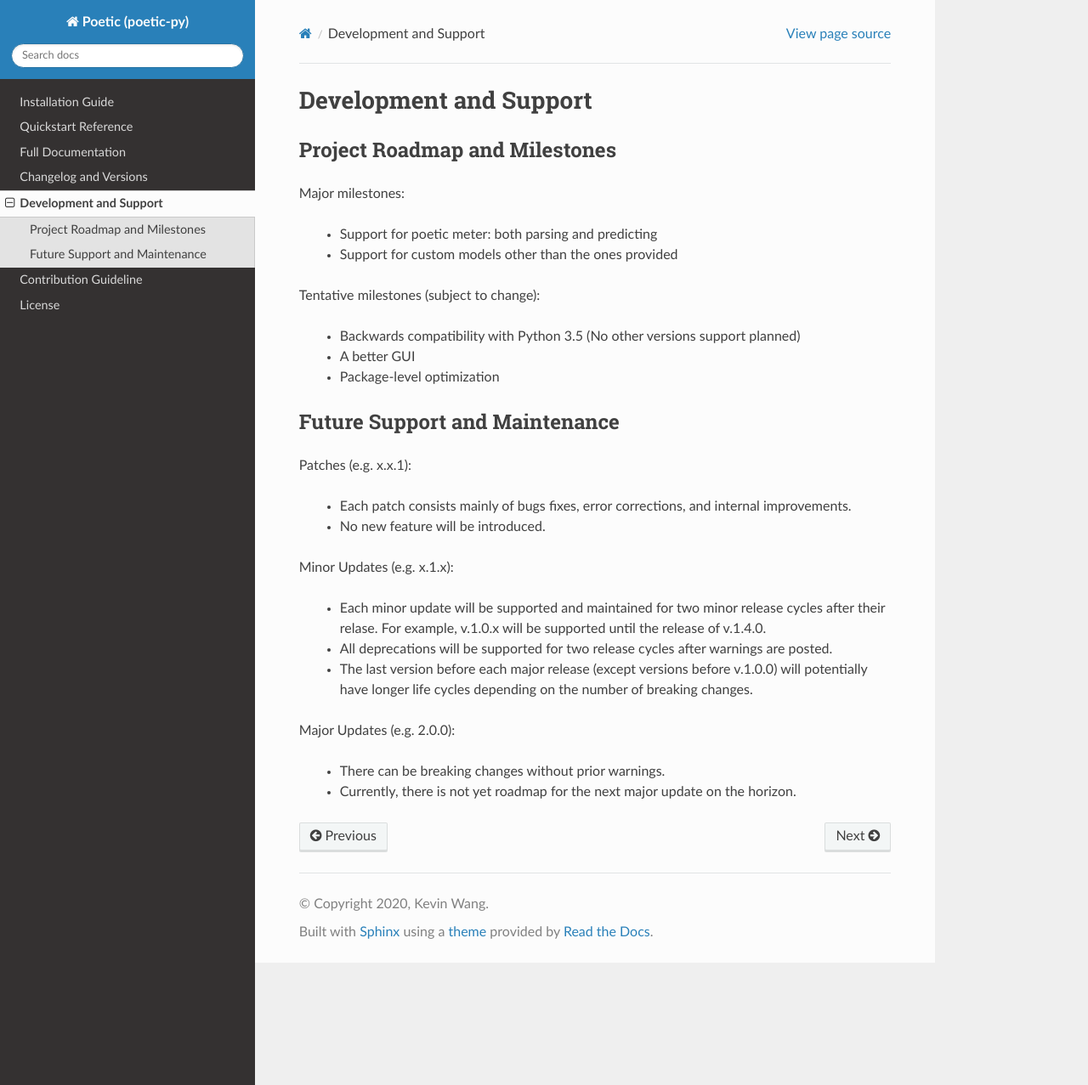
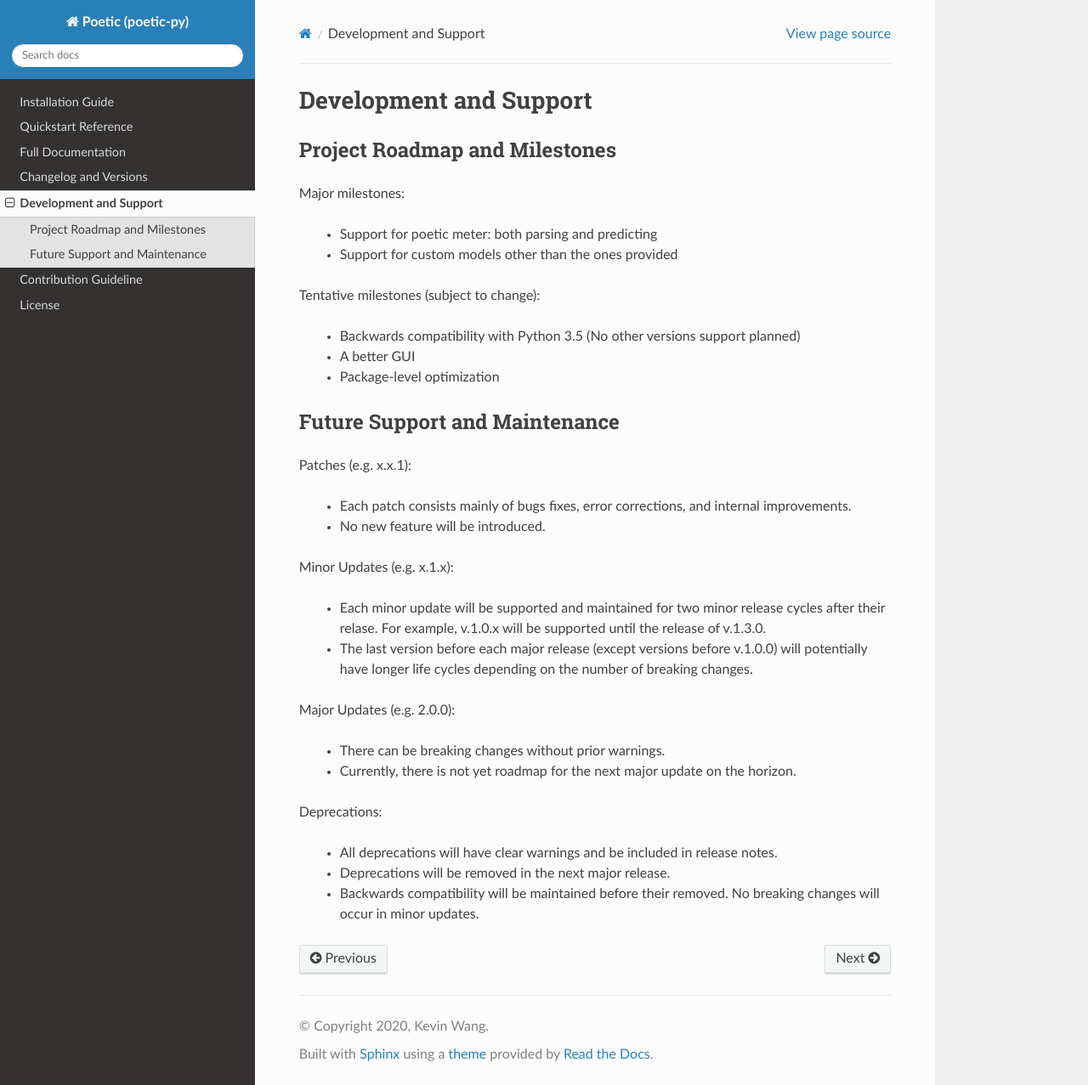
Before and after one commit to kevin931/poetic, a Sphinx documentation site: the page built from docs/source/Development.rst, in a window 1280 px wide and 1277 px high. Shown: the whole window at 85% size. Built offline with Sphinx 7.4.7 and the Read the Docs theme 2.0.0, drawn with Linux system fonts in a browser that asks for light colours.

Commit message:
Updated support cycle guidance
Corrected the support of minor updated and updated the support cycle of deprecations.

```diff
--- a/docs/source/Development.rst
+++ b/docs/source/Development.rst
@@ -26,12 +26,16 @@ Patches (e.g. x.x.1):
 
 Minor Updates (e.g. x.1.x):
 
-    * Each minor update will be supported and maintained for two minor release cycles after their relase. For example, v.1.0.x will be supported until the release of v.1.4.0.
-    * All deprecations will be supported for two release cycles after warnings are posted.
+    * Each minor update will be supported and maintained for two minor release cycles after their relase. For example, v.1.0.x will be supported until the release of v.1.3.0.
     * The last version before each major release (except versions before v.1.0.0) will potentially have longer life cycles depending on the number of breaking changes.
-
 
 Major Updates (e.g. 2.0.0):
 
     * There can be breaking changes without prior warnings.
     * Currently, there is not yet roadmap for the next major update on the horizon.
+
+Deprecations:
+
+    * All deprecations will have clear warnings and be included in release notes.
+    * Deprecations will be removed in the next major release.
+    * Backwards compatibility will be maintained before their removed. No breaking changes will occur in minor updates.
```
